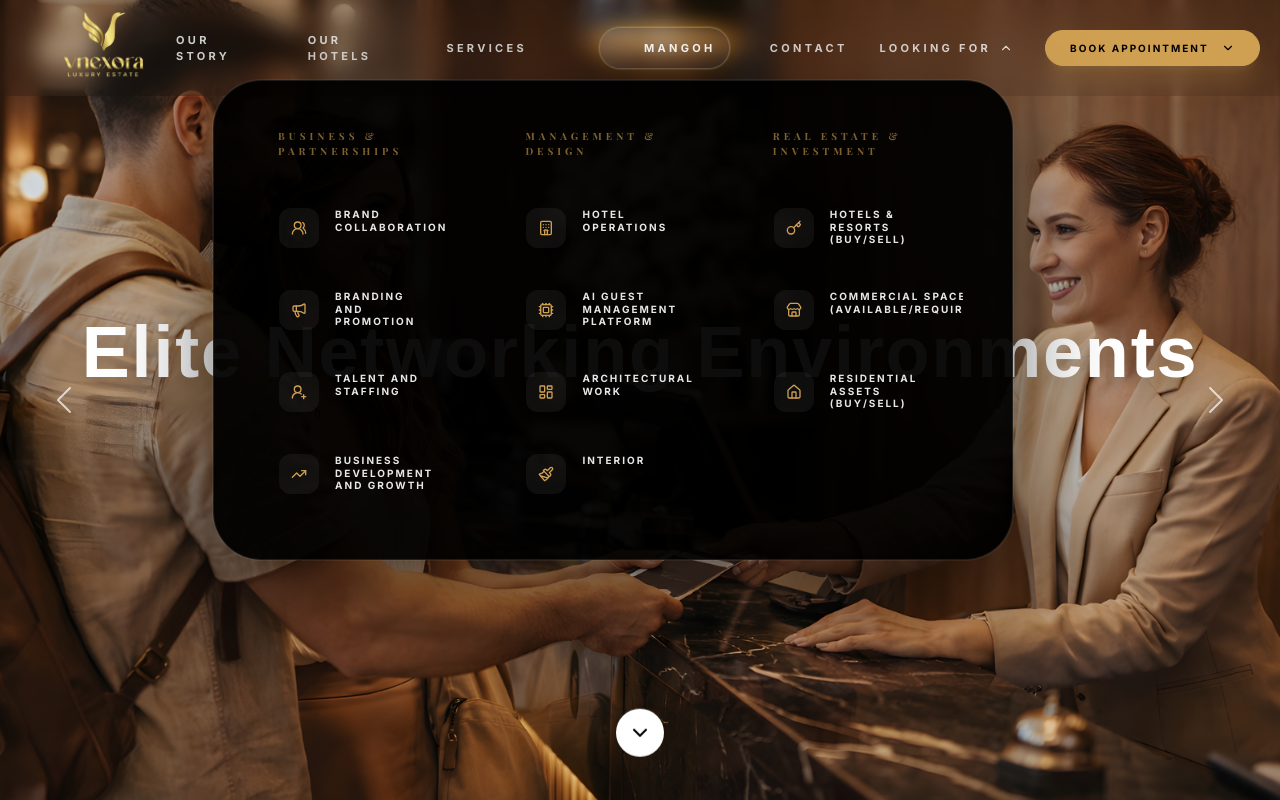
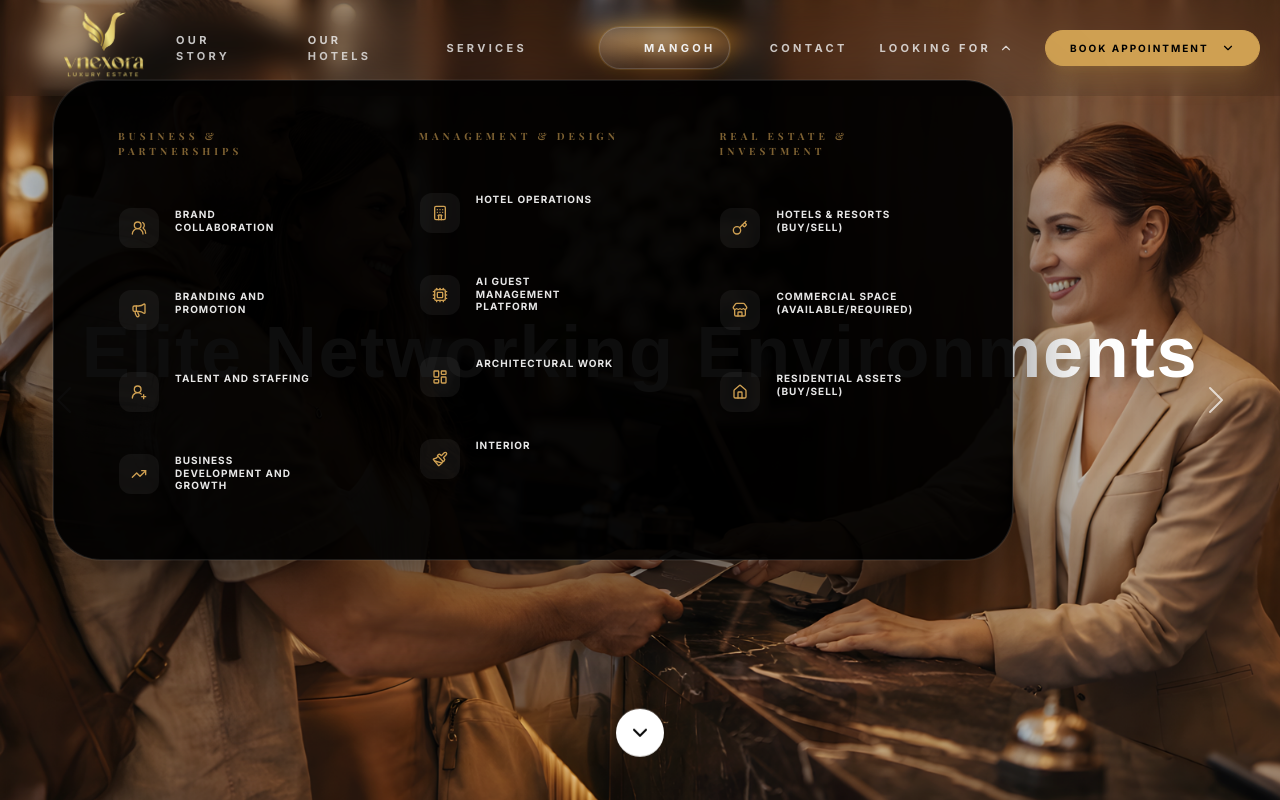
Before and after one commit to cricketmagician/vnexora, a Next.js app: page / in a window 1280 px wide. Both pictures are taken after a click on the button "LOOKING FOR". Shown: the top 800 px of the page. Built offline with nearby package versions, Linux system fonts and the light colour scheme; a web font is replaced by a local one.

Commit message:
fix: adjust dropdown width and tracking to prevent label clipping

```diff
--- a/src/components/sections/Navbar.tsx
+++ b/src/components/sections/Navbar.tsx
@@ -191,7 +191,7 @@ export const Navbar = () => {
                     animate={{ opacity: 1, y: 0, scale: 1 }}
                     exit={{ opacity: 0, y: 15, scale: 0.98 }}
                     transition={{ duration: 0.4, ease: [0.23, 1, 0.32, 1] }}
-                    className="absolute right-[-100px] md:right-0 top-full pt-6 w-[600px] md:w-[800px] z-50 px-4 md:px-0"
+                    className="absolute right-[-100px] md:right-0 top-full pt-6 w-[600px] md:w-[960px] z-50 px-4 md:px-0"
                   >
                     <div className="bg-black/95 backdrop-blur-3xl border border-white/10 shadow-[0_30px_100px_rgba(0,0,0,0.6)] p-8 md:p-12 overflow-hidden ring-1 ring-white/5 grid grid-cols-1 md:grid-cols-3 gap-10 rounded-[3rem]">
                       {lookingForSections.map((section) => (
@@ -210,7 +210,7 @@ export const Navbar = () => {
                                   {option.icon}
                                 </div>
                                 <div className="flex flex-col gap-1 flex-1">
-                                  <span className="text-[10px] uppercase tracking-[0.2em] font-bold text-white/90 group-hover/item:text-white transition-colors duration-500 leading-tight">
+                                  <span className="text-[10px] uppercase tracking-[0.1em] font-bold text-white/90 group-hover/item:text-white transition-colors duration-500 leading-tight">
                                     {option.name}
                                   </span>
                                 </div>
```
